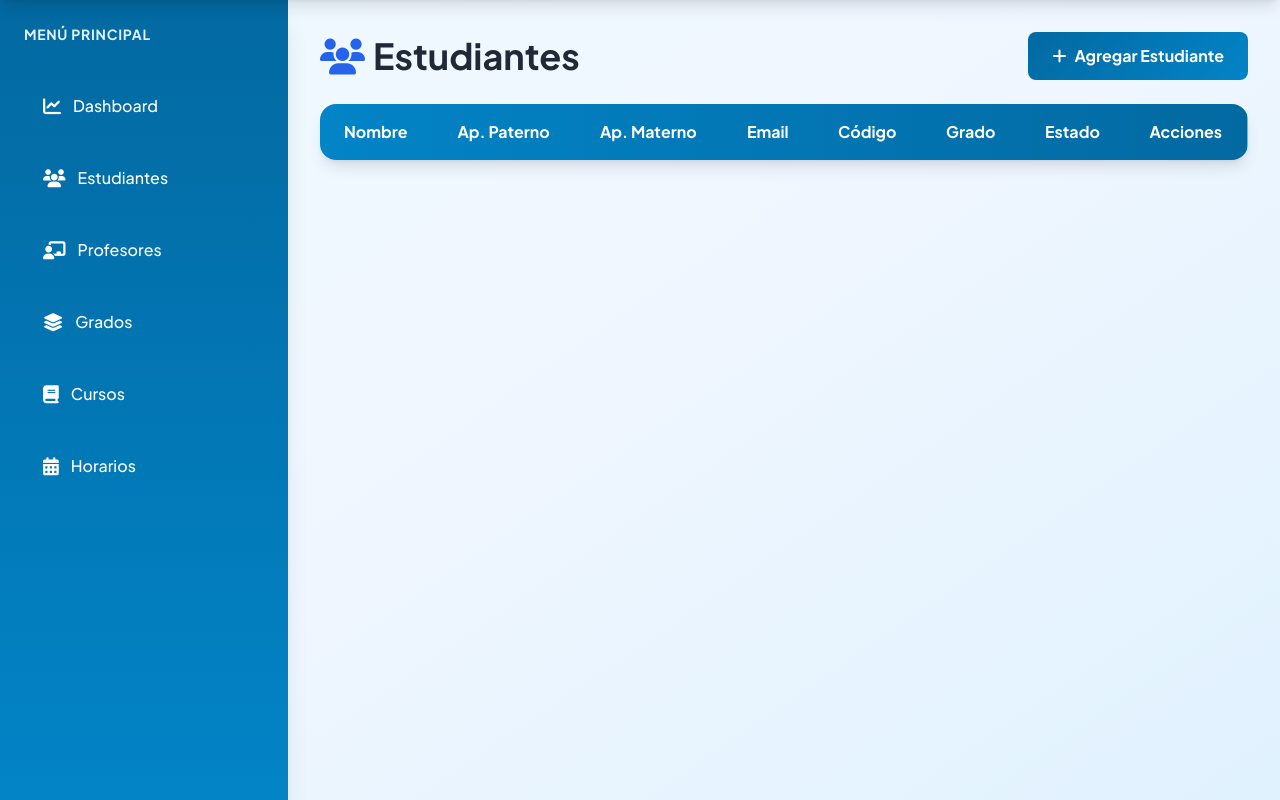
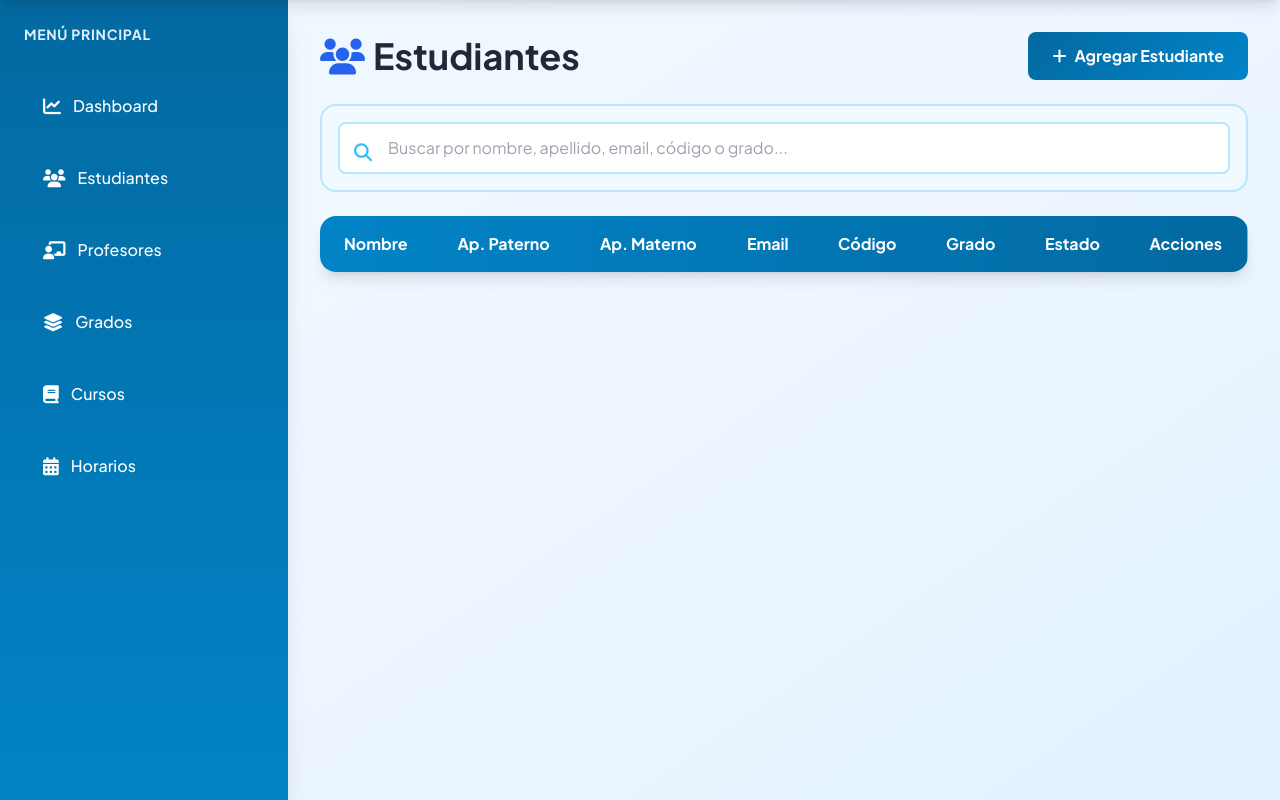
Before and after one commit to bismarb/coleg, a Flask app: page /students in a window 1280 px wide. Shown: the part 84-884 px from the top of the page. Run offline with Flask 3, Linux system fonts and the light colour scheme; a user stored in the database is signed in; lists and menus that the app fills with data are empty; some libraries are stand-ins or nearby versions.

Commit message:
Add a search bar to filter students by various criteria
Implement a real-time search filter on the students page using JavaScript, allowing users to find students by name, surnames, email, code, and grade.

Replit-Commit-Author: Agent
Replit-Commit-Session-Id: 6c29dedf-a5d0-4867-8194-dba4f988ca98
Replit-Commit-Checkpoint-Type: full_checkpoint
Replit-Commit-Event-Id: 28a6e0ed-1fd1-4ecf-92c2-23b9d33644c2
Replit-Commit-Screenshot-Url: https://storage.googleapis.com/screenshot-production-us-central1/81a919ab-7509-4977-9993-cf3b59151fee/6c29dedf-a5d0-4867-8194-dba4f988ca98/4EaV8Zi

```diff
--- a/templates/students.html
+++ b/templates/students.html
@@ -6,6 +6,13 @@
         <button onclick="openModal('addStudentModal')" class="gradient-btn text-white px-6 py-3 rounded-lg font-bold flex items-center gap-2">
             <i class="fas fa-plus"></i> Agregar Estudiante
         </button>
+    </div>
+
+    <div class="bg-sky-50 rounded-2xl p-4 border-2 border-sky-200">
+        <div class="relative">
+            <i class="fas fa-search absolute left-4 top-4 text-sky-400 text-lg"></i>
+            <input type="text" id="searchInput" placeholder="Buscar por nombre, apellido, email, código o grado..." class="w-full pl-12 pr-4 py-3 bg-white border-2 border-sky-200 rounded-lg focus:outline-none focus:border-sky-500 text-gray-800" onkeyup="filterStudents()">
+        </div>
     </div>
 
     <div class="bg-white rounded-2xl shadow-lg overflow-hidden">
@@ -22,9 +29,9 @@
                     <th class="px-6 py-4 text-left">Acciones</th>
                 </tr>
             </thead>
-            <tbody class="divide-y">
+            <tbody class="divide-y" id="studentTableBody">
                 {% for student in students %}
-                <tr class="hover:bg-sky-50">
+                <tr class="hover:bg-sky-50 student-row" data-searchtext="{{ student.user.name.lower() }} {{ student.apellido_paterno.lower() if student.apellido_paterno else '' }} {{ student.apellido_materno.lower() if student.apellido_materno else '' }} {{ student.user.email.lower() }} {{ student.student_code.lower() }} {{ student.grade.name.lower() }}">
                     <td class="px-6 py-4 font-semibold">{{ student.user.name }}</td>
                     <td class="px-6 py-4 text-sm">{{ student.apellido_paterno or '-' }}</td>
                     <td class="px-6 py-4 text-sm">{{ student.apellido_materno or '-' }}</td>
@@ -93,5 +100,34 @@
 <script>
 function openModal(id) { document.getElementById(id).style.display = 'flex'; }
 function closeModal(id) { document.getElementById(id).style.display = 'none'; }
+
+function filterStudents() {
+    const searchInput = document.getElementById('searchInput').value.toLowerCase();
+    const rows = document.querySelectorAll('.student-row');
+    let visibleCount = 0;
+
+    rows.forEach(row => {
+        const searchText = row.getAttribute('data-searchtext');
+        if (searchText.includes(searchInput)) {
+            row.style.display = '';
+            visibleCount++;
+        } else {
+            row.style.display = 'none';
+        }
+    });
+
+    if (visibleCount === 0 && searchInput !== '') {
+        const tbody = document.getElementById('studentTableBody');
+        if (!tbody.querySelector('.no-results')) {
+            const noResultsRow = document.createElement('tr');
+            noResultsRow.className = 'no-results';
+            noResultsRow.innerHTML = '<td colspan="8" class="px-6 py-8 text-center text-gray-500"><i class="fas fa-search mr-2"></i>No se encontraron estudiantes</td>';
+            tbody.appendChild(noResultsRow);
+        }
+    } else {
+        const noResultsRow = document.querySelector('.no-results');
+        if (noResultsRow) noResultsRow.remove();
+    }
+}
 </script>
 {% endblock %}
```
